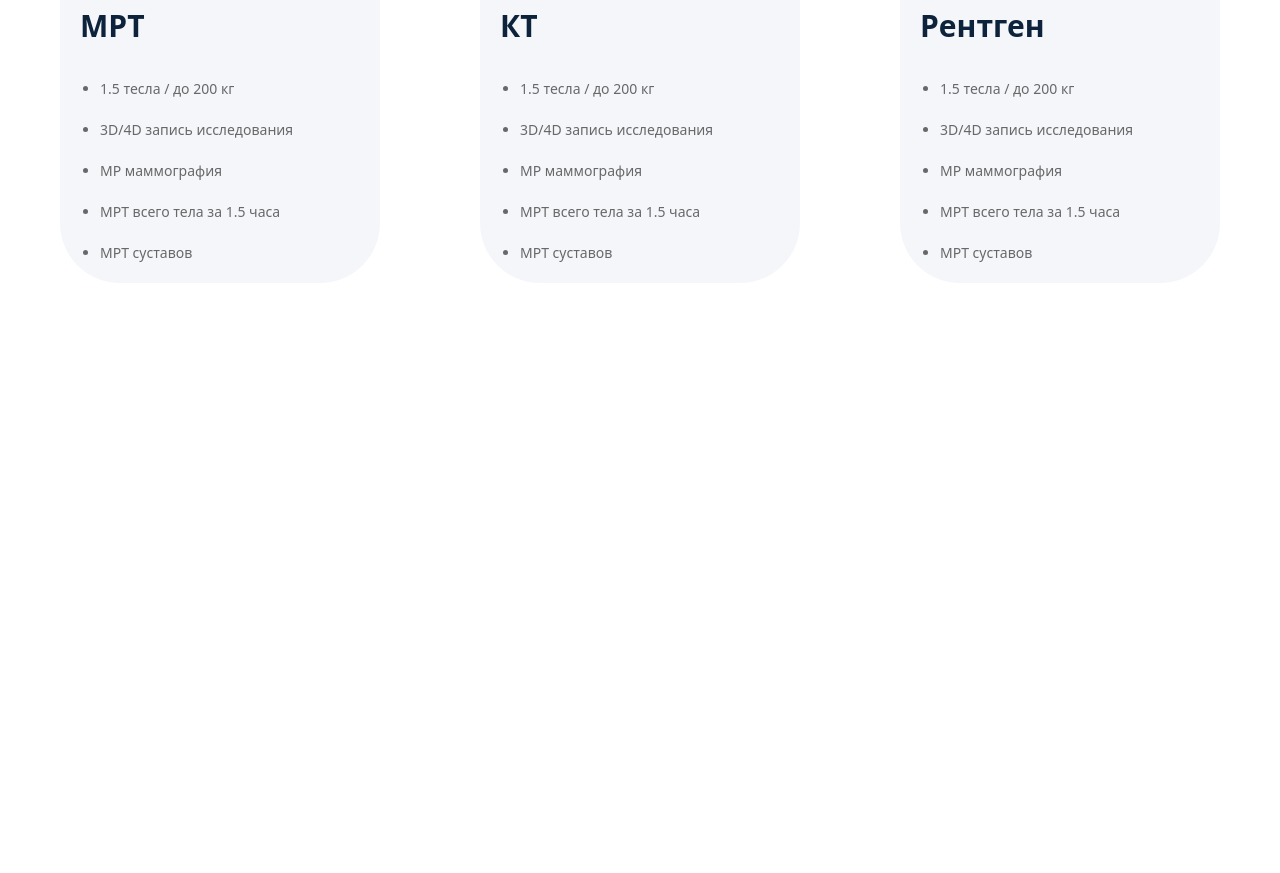
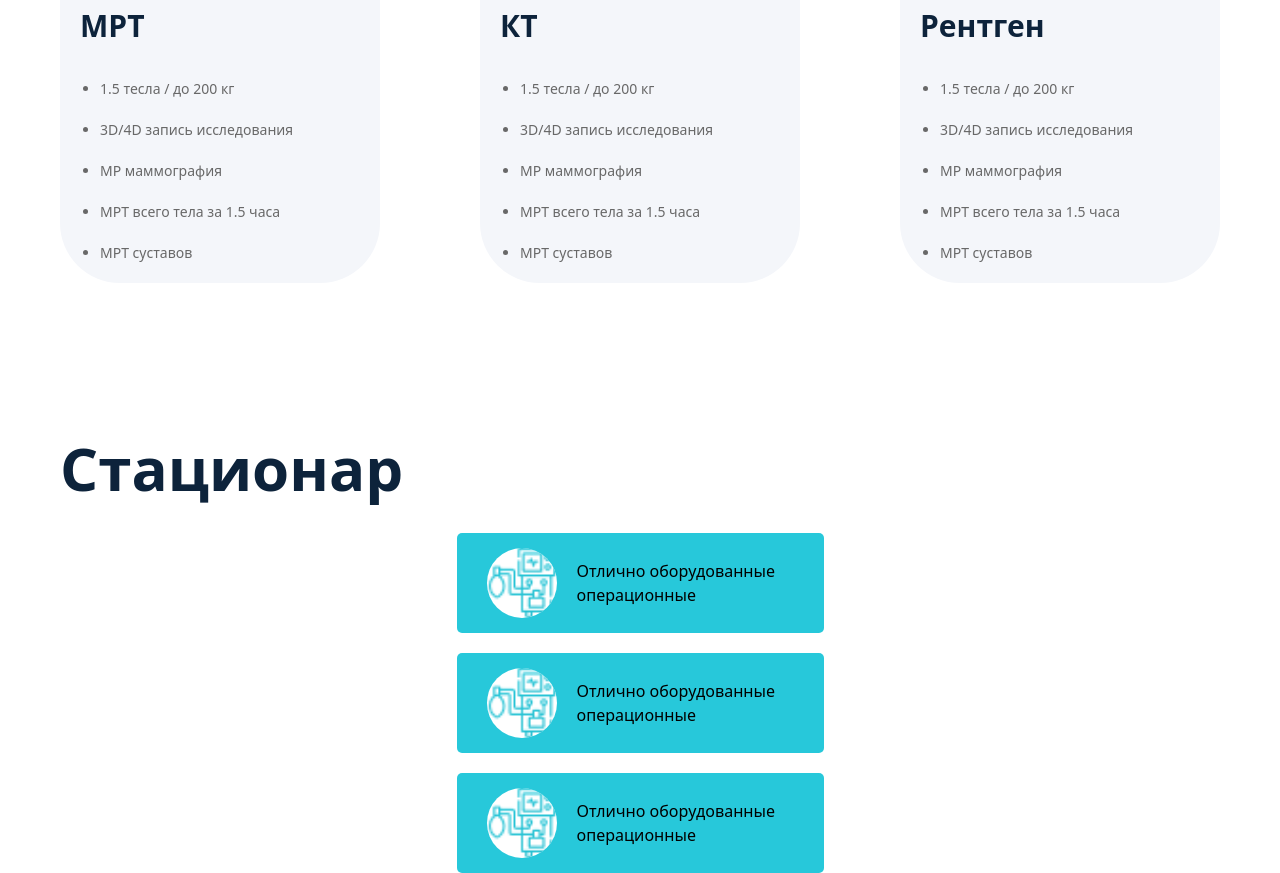
Before and after one commit to smuhriddin2006/Practice_3, a website: page src/index.html in a window 1280 px wide. Shown: the part 3118-3991 px from the top of the page. Before the commit the page ends 3421 px from the top, so only its background shows below. Drawn offline with nearby package versions, Linux system fonts and the light colour scheme; files that its build step writes are made by us from their sources.

Commit message:
Section 6 top part is done !

```diff
--- a/src/index.html
+++ b/src/index.html
@@ -157,6 +157,24 @@ Lorem ipsum dolor sit amet, consectetur adipiscing elit. Ipsum diam pretium risu
                 </div>
             </article>
         </section>
+
+        <section class="max-w-[1200px] m-auto mt-[100px]">
+            <h2 class="font-[700] text-[60px] text-[#0D233B] p-[20px]">Стационар</h2>
+            <article class="xl:flex xl:justify-between flex flex-col justify-center items-center gap-[20px]">
+                <div class="bg-[#27C8DA] w-[367px] h-[100px] p-[30px] flex gap-[20px] items-center rounded-[5px]">
+                    <img class="bg-[white] w-[70px] h-[70px] rounded-[100%]" src="/src/monitoring 1.png" alt="">
+                    <p>Отлично оборудованные операционные</p>
+                </div>
+                                <div class="bg-[#27C8DA] w-[367px] h-[100px] p-[30px] flex gap-[20px] items-center rounded-[5px]">
+                    <img class="bg-[white] w-[70px] h-[70px] rounded-[100%]" src="/src/monitoring 1.png" alt="">
+                    <p>Отлично оборудованные операционные</p>
+                </div>
+                                <div class="bg-[#27C8DA] w-[367px] h-[100px] p-[30px] flex gap-[20px] items-center rounded-[5px]">
+                    <img class="bg-[white] w-[70px] h-[70px] rounded-[100%]" src="/src/monitoring 1.png" alt="">
+                    <p>Отлично оборудованные операционные</p>
+                </div>
+            </article>
+        </section>
     </main>
 </body>
 </html>
```
Also changed, not shown: src/monitoring 1.png (added).
